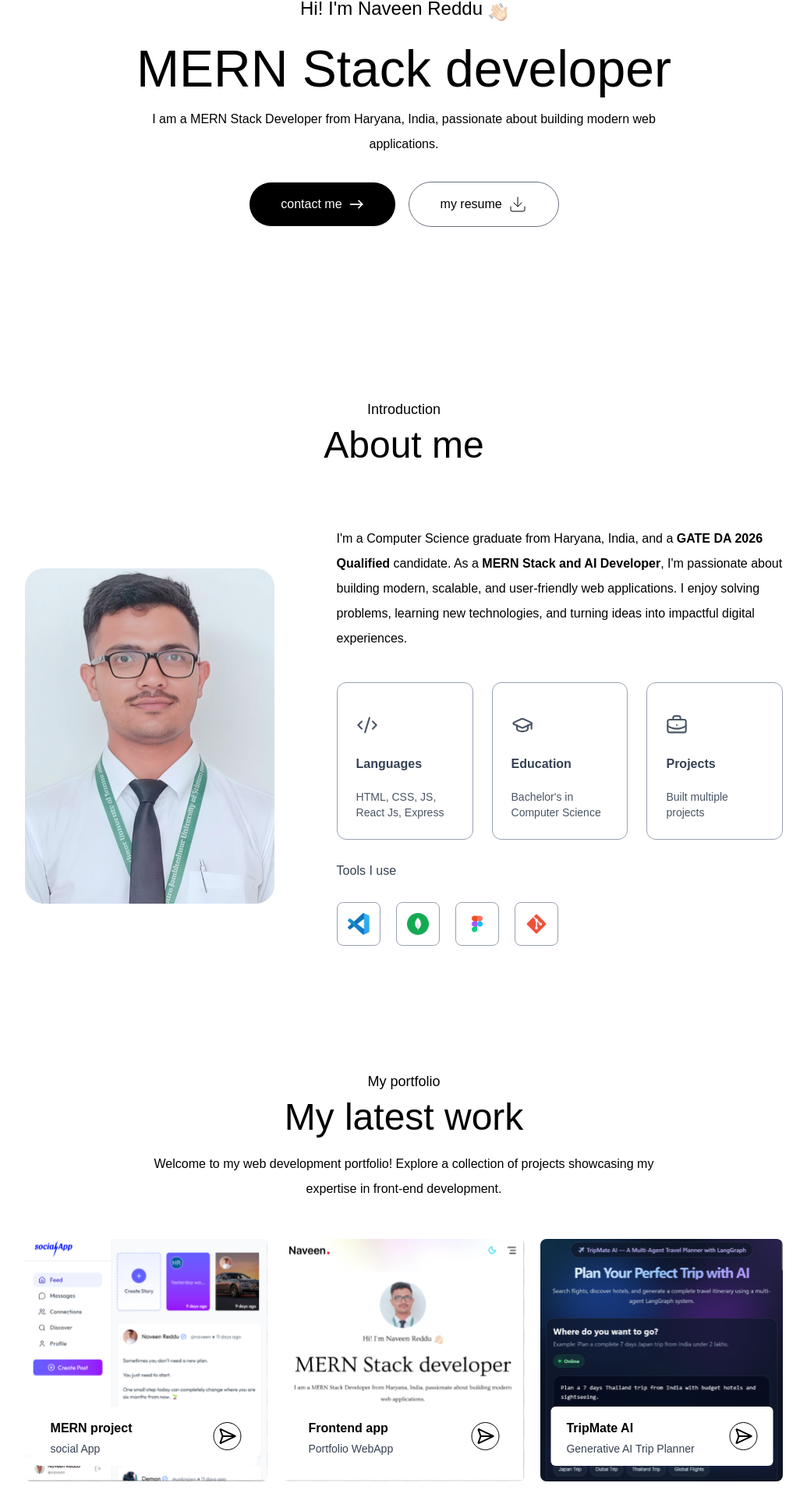
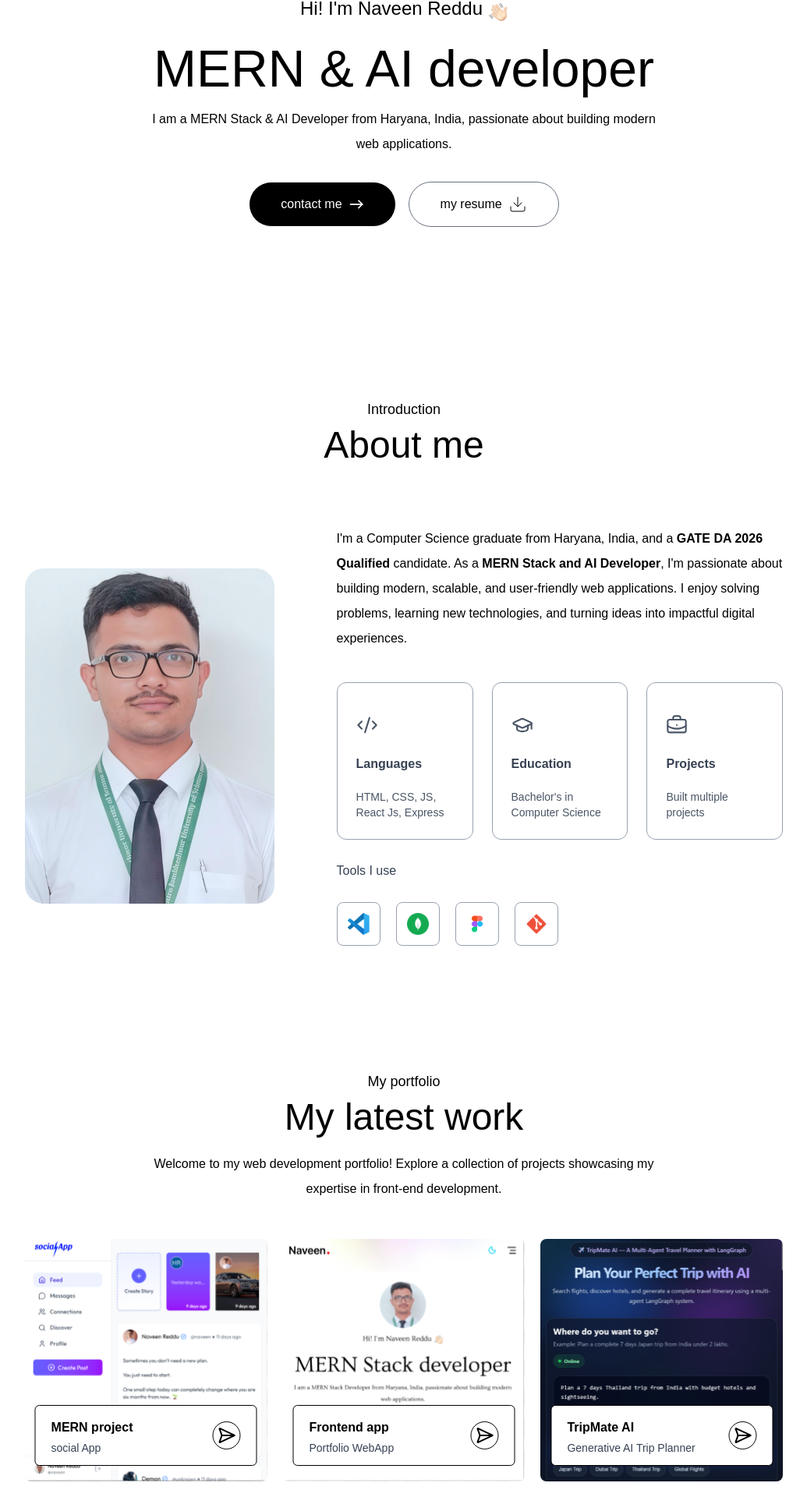
Before and after one commit to CodeLikeNaveen/WebApp_1.0, a Next.js app: page / in a window 1280 px wide. Shown: the part 329-2249 px from the top of the page at 78% size, without its empty margins (122-1157 px from the left). Built offline with nearby package versions, Linux system fonts and the light colour scheme; a web font is replaced by a local one.

Commit message:
updated MERN AI developer

```diff
--- a/components/Header.jsx
+++ b/components/Header.jsx
@@ -35,7 +35,7 @@ const Header = () => {
         whileInView={{ y: 0, opacity: 1 }}
         transition={{ duration: 0.8, delay: 0.5 }}
         className='text-3xl sm:text-6xl lg:text-[66px] font-Ovo'>
-        MERN Stack developer
+        MERN & AI developer
       </motion.h1>
 
       {/* description  */}
@@ -44,7 +44,7 @@ const Header = () => {
         whileInView={{ opacity: 1 }}
         transition={{ duration: 0.6, delay: 0.7 }}
         className='max-w-2xl mx-auto font-Ovo'>
-        I am a MERN Stack Developer from Haryana, India, passionate about building modern web applications.
+        I am a MERN Stack & AI Developer from Haryana, India, passionate about building modern web applications.
 
       </motion.p>
 
--- a/components/Work.jsx
+++ b/components/Work.jsx
@@ -74,7 +74,7 @@ const Work = () => {
                         }}
                         className='aspect-square bg-no-repeat bg-center rounded-lg relative cursor-pointer group'
                     >
-                        <div className='bg-white w-11/12 rounded-md absolute bottom-5 left-1/2 -translate-x-1/2 py-3 px-5 flex items-center justify-between duration-500 group-hover:bottom-7'>
+                        <div className='bg-white w-11/12 rounded-md absolute bottom-5 left-1/2 -translate-x-1/2 py-3 px-5 flex items-center justify-between duration-500 group-hover:bottom-7 border border-black'>
                             <div>
                                 <h2 className='font-semibold'>{project.title}</h2>
                                 <p className='text-sm text-gray-700'>
```
